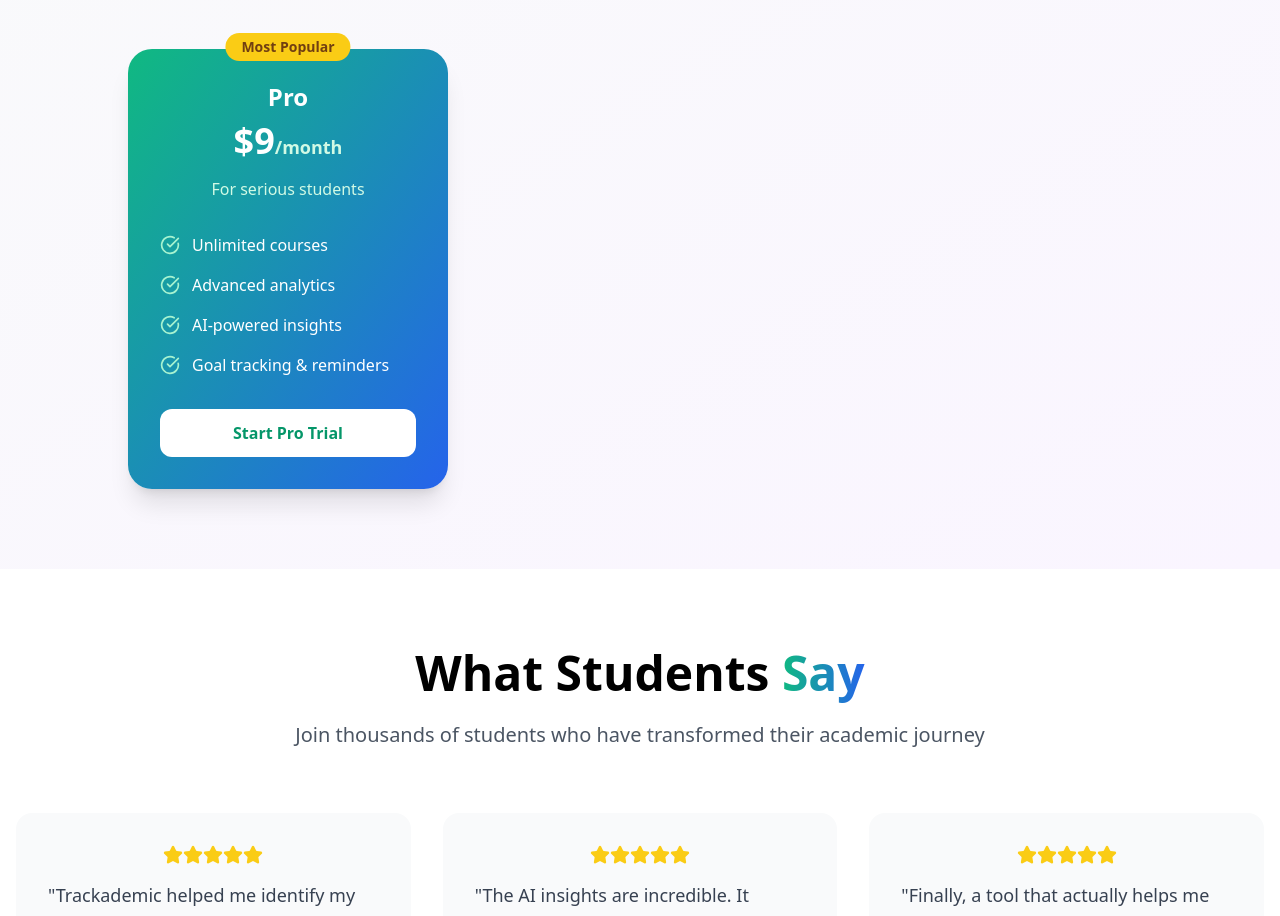
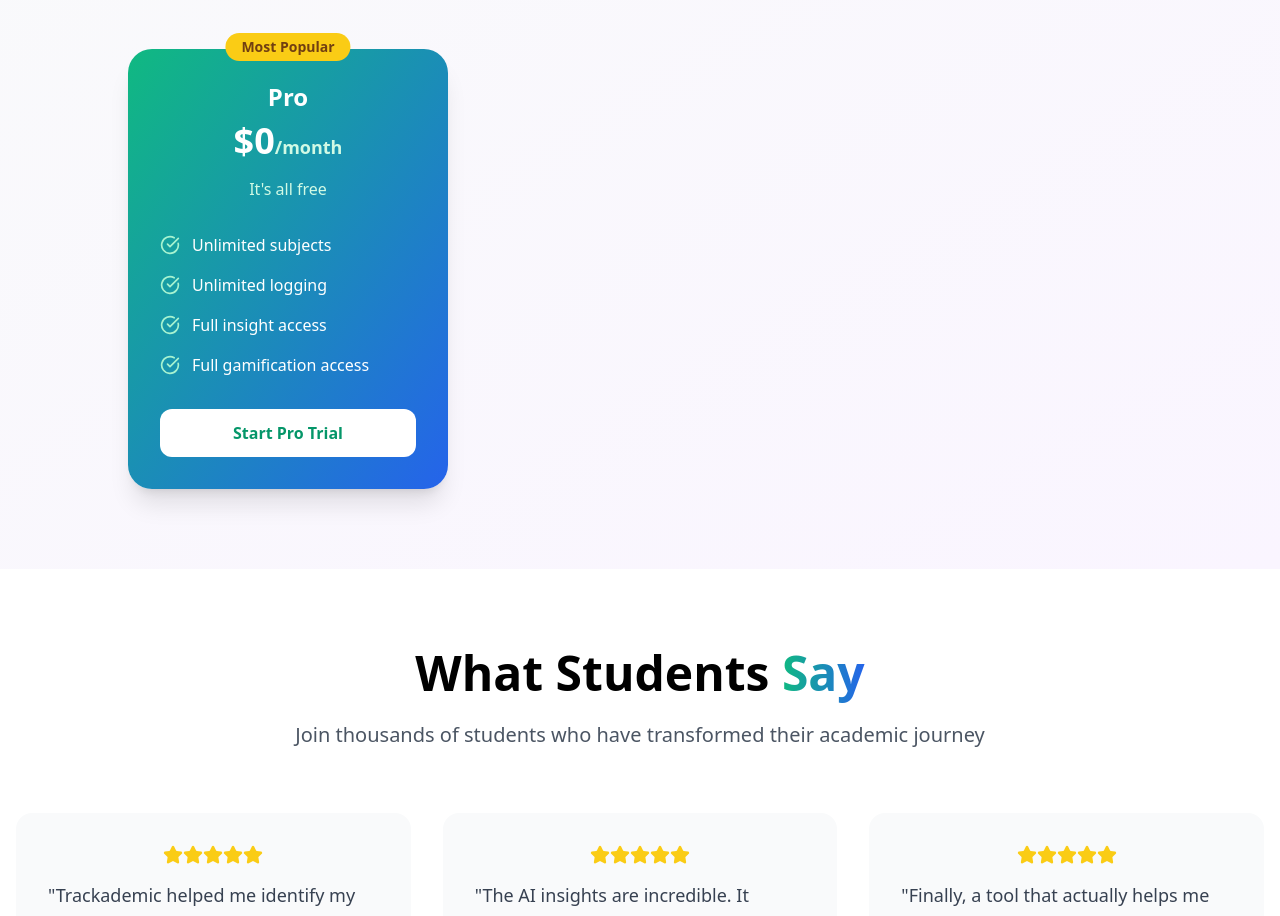
Before and after one commit to dkhedekar79/Trackademic, a React (Vite) app: page / in a window 1280 px wide. Shown: the part 3100-4016 px from the top of the page. Built offline with nearby package versions, Linux system fonts and the light colour scheme; no server answers.

Commit message:
Manual code updates made to file: src/pages/Landing.jsx

```diff
--- a/src/pages/Landing.jsx
+++ b/src/pages/Landing.jsx
@@ -480,25 +480,25 @@ const Landing = () => {
               </div>
               <div className="text-center mb-8">
                 <h3 className="text-2xl font-bold mb-2">Pro</h3>
-                <div className="text-4xl font-bold mb-4">$9<span className="text-lg text-emerald-100">/month</span></div>
-                <p className="text-emerald-100">For serious students</p>
+                <div className="text-4xl font-bold mb-4">$0<span className="text-lg text-emerald-100">/month</span></div>
+                <p className="text-emerald-100">It's all free</p>
               </div>
               <ul className="space-y-4 mb-8">
                 <li className="flex items-center space-x-3">
                   <CheckCircle className="w-5 h-5 text-emerald-200" />
-                  <span>Unlimited courses</span>
+                  <span>Unlimited subjects</span>
                 </li>
                 <li className="flex items-center space-x-3">
                   <CheckCircle className="w-5 h-5 text-emerald-200" />
-                  <span>Advanced analytics</span>
+                  <span>Unlimited logging</span>
                 </li>
                 <li className="flex items-center space-x-3">
                   <CheckCircle className="w-5 h-5 text-emerald-200" />
-                  <span>AI-powered insights</span>
+                  <span>Full insight access</span>
                 </li>
                 <li className="flex items-center space-x-3">
                   <CheckCircle className="w-5 h-5 text-emerald-200" />
-                  <span>Goal tracking & reminders</span>
+                  <span>Full gamification access</span>
                 </li>
               </ul>
               <Link
```
